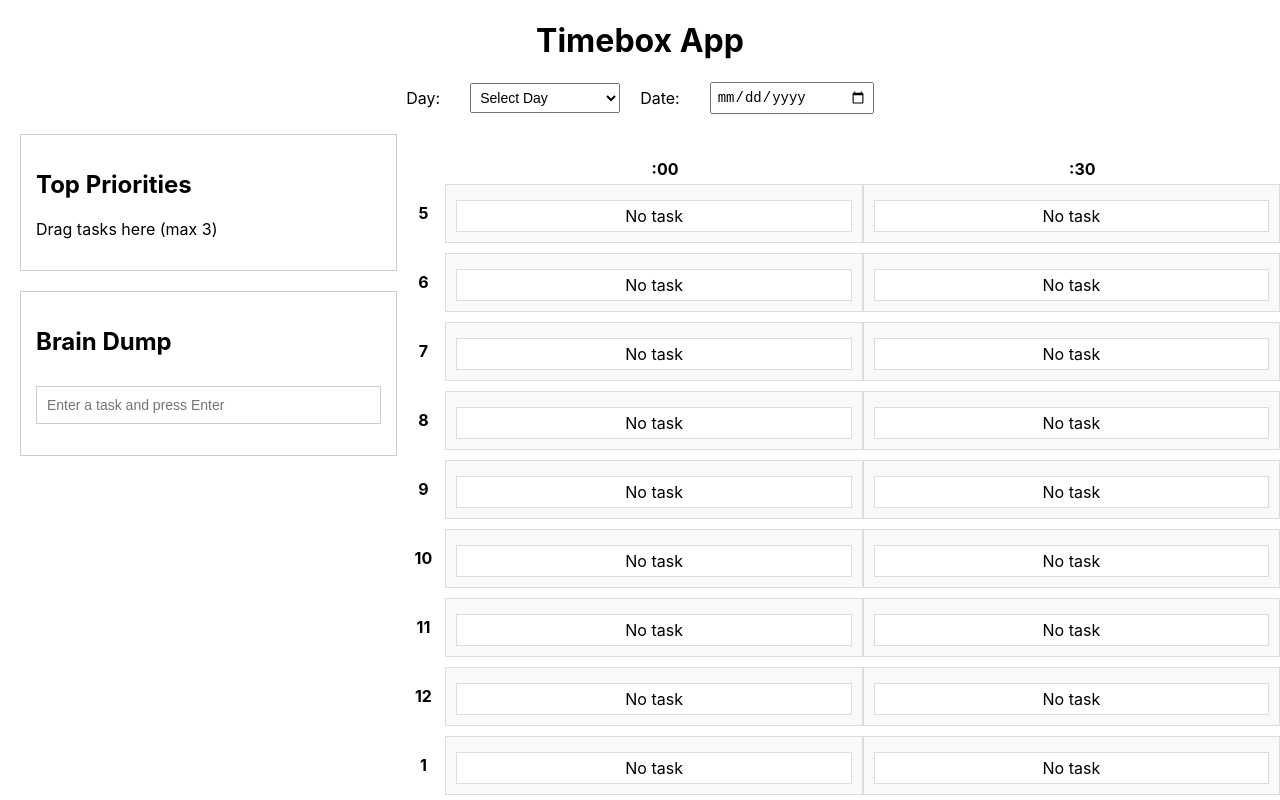
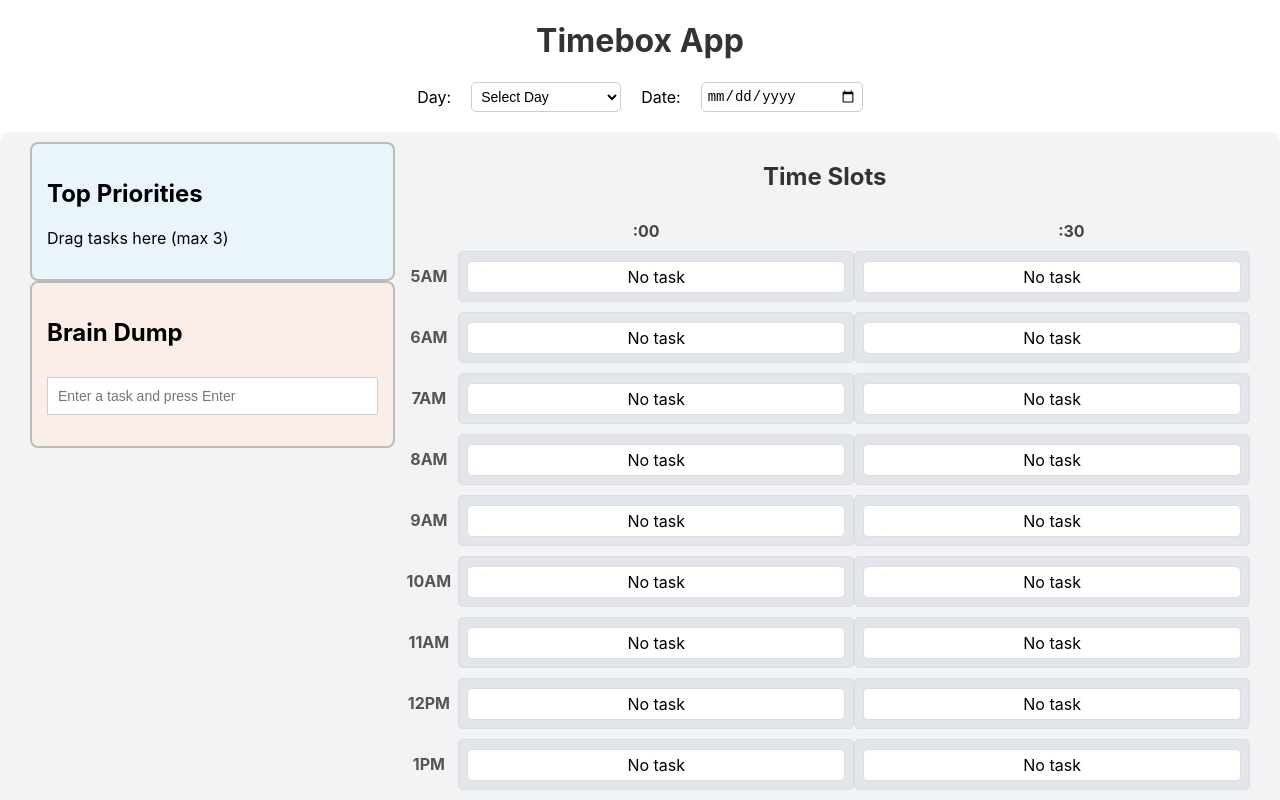
Before and after one commit to MidziRibery/timebox, a React (Create React App) app: page / in a window 1280 px wide. Shown: the top 800 px of the page. Built offline with nearby package versions, Linux system fonts and the light colour scheme.

Commit message:
Going for Time Slot container

```diff
--- a/src/App.css
+++ b/src/App.css
@@ -1,28 +1,44 @@
+/* === General App Styling === */
+
 /* Centering the title "Timebox App" */
 h1 {
   text-align: center;
+  color: #333; /* Darker gray for text */
 }
+
+/* Make the cursor a pointer (hand) when hovering over buttons and draggable items */
+button,
+[draggable="true"] {
+  cursor: pointer;
+}
+
+/* === Layout Containers === */
 
 /* Flex container for left and right sections */
 .timebox-container {
   display: flex;
   justify-content: space-between;
   margin-top: 20px;
+  background-color: #f1f3f4; /* Subtle light gray background */
+  padding: 10px;
+  border-radius: 10px;
 }
 
 /* Left section styling */
 .left-section {
   width: 30%;
   margin-right: 5px;
-  padding-left: 20px; /* Add some padding to push it away from the left */
+  padding-left: 20px;
 }
 
 /* Right section styling */
 .right-section {
   width: 70%;
+  padding-right: 20px;
 }
 
-/* Date Selector (Day and Date fields) */
+/* === Date Selector === */
+
 .date-selector {
   display: flex;
   justify-content: center;
@@ -31,62 +47,104 @@ h1 {
   gap: 20px;
 }
 
-/* Styling for the Day and Date fields */
-.date-selector label {
-  margin-right: 10px;
-}
-
 .date-selector select,
 .date-selector input[type="date"] {
   padding: 5px;
   font-size: 14px;
   width: 150px;
+  border: 1px solid #ccc;
+  border-radius: 5px;
+  background-color: #fff;
 }
+
+/* === Priority List and Brain Dump === */
 
 /* Styling for priority list */
 .priority-list {
-  border: 1px solid #ccc;
+  border: 2px solid #bbb;
   padding: 15px;
-  margin-bottom: 20px;
+  background-color: #e9f5fb; /* Soft blue background */
+  border-radius: 8px;
 }
 
 /* Styling for brain dump */
 .brain-dump {
-  border: 1px solid #ccc;
+  border: 2px solid #bbb;
   padding: 15px;
+  background-color: #fbeee9; /* Soft pink background */
+  border-radius: 8px;
 }
 
 /* Styling for the Brain Dump input field */
 .brain-dump input[type="text"] {
-  width: 100%; /* Make the input field take the full width of the parent container */
-  padding: 10px; /* Add some padding to make it look nicer */
-  font-size: 14px; /* Adjust the font size for better readability */
-  margin-top: 10px; /* Add some space between the input field and the label */
-  border: 1px solid #ccc; /* Add a border */
-  box-sizing: border-box; /* Ensure padding and border are included in the width */
+  width: 100%;
+  padding: 10px;
+  font-size: 14px;
+  margin-top: 10px;
+  border: 1px solid #ccc;
+  box-sizing: border-box;
 }
 
-/* Time slots container */
+.brain-dump ul {
+  list-style-type: none;
+  padding-left: 0;
+  margin-left: 0;
+}
+
+/* === Task List Styling === */
+.priority-item,
+.task-item {
+  display: flex;
+  justify-content: space-between;
+  align-items: center;
+  margin-bottom: 10px;
+  padding: 10px;
+  border: 1px solid #ddd;
+  background-color: #f9f9f9;
+  border-radius: 5px;
+  color: #333;
+}
+
+/* === Button Styling === */
+.priority-item button,
+.task-item button {
+  background-color: #ff6666;
+  color: white;
+  border: none;
+  padding: 5px 10px;
+  margin-left: 20px;
+  border-radius: 5px;
+}
+
+.priority-item button:hover,
+.task-item button:hover {
+  background-color: #ff4d4d;
+}
+
+/* === Time Slot Styling === */
 .time-slots-container {
   width: 100%;
   margin-top: 20px;
+}
+
+.time-slots-container h2 {
+  text-align: center;
+  color: #333; /* Darker gray for better readability */
 }
 
 /* Header row to display :00 and :30 */
 .time-slots-header {
   display: flex;
   justify-content: space-between;
-  padding: 5px 0;
+  padding: 10px 0;
   text-align: center;
   font-weight: bold;
-}
-
-.hour-column-header {
-  width: 5%; /* Ensures the header for hours has space */
+  color: #444;
 }
 
 .time-slot-header {
-  width: 45%; /* Matches the width of the time slots below */
+  width: 40%; /* Ensure proper space distribution */
+  margin-right: 1%; /* Adjust this value for finer control */
 }
 
 /* Time slot row */
@@ -98,79 +156,24 @@ h1 {
 }
 
 .hour-column {
-  width: 5%; /* Adjusted to make the hour column narrower */
+  width: 7%;
   text-align: center;
+  color: #555; /* Muted text color */
 }
 
 .time-slot {
-  width: 45%; /* Matches width to the headers */
-  padding: 10px;
+  width: 45%;
+  padding: 8px;
   border: 1px solid #ddd;
-  background-color: #f9f9f9;
+  background-color: #e2e6ea; /* Soft light gray for time slots */
   text-align: center;
+  border-radius: 5px;
 }
 
 .task-slot {
-  margin-top: 5px;
+  margin-top: 1px;
   padding: 5px;
   border: 1px solid #ddd;
   background-color: #fff;
-  text-align: center;
+  border-radius: 5px;
 }
-
-.brain-dump ul {
-  list-style-type: none; /* Remove bullet points */
-  padding-left: 0; /* Remove default padding on the left */
-  margin-left: 0; /* Remove any extra margin */
-}
-
-/* Styling for priority items and task items */
-.priority-item,
-.task-item {
-  display: flex;
-  justify-content: space-between; /* Ensures text and button are on opposite ends */
-  align-items: center; /* Centers the content vertically */
-  margin-bottom: 10px;
-  padding: 5px;
-  border: 1px solid #ddd; /* Add a light border around each task */
-  background-color: #f9f9f9; /* Light background color */
-}
-
-/* Styling for the 'Del' button */
-.priority-item button,
-.task-item button {
-  background-color: #ff6666;
-  color: white;
-  border: none;
-  padding: 5px 10px;
-  margin-left: 20px; /* Increase margin to move the button further right */
-  cursor: pointer;
-}
-
-/* Add a hover effect to the 'Del' button */
-.priority-item button:hover,
-.task-item button:hover {
-  background-color: #ff4d4d;
-}
-
-/* Ensure the task name stays on the left */
-.priority-item span,
-.task-item span {
-  flex-grow: 1; /* Allow the task name to take up the remaining space */
-  text-align: left; /* Align text to the left */
-}
-
-/* Make the cursor a pointer (hand) when hovering over buttons */
-button {
-  cursor: pointer;
-}
-
-/* Make the cursor a pointer (hand) when hovering over draggable tasks */
-.task-item {
-  cursor: pointer;
-}
-
-/* Make the cursor a pointer (hand) when hovering over any draggable element */
-[draggable="true"] {
-  cursor: pointer;
-}
--- a/src/components/TimeSlots.js
+++ b/src/components/TimeSlots.js
@@ -2,24 +2,24 @@ import React, { useState } from "react";
 
 const TimeSlots = () => {
   const hours = [
-    "5",
-    "6",
-    "7",
-    "8",
-    "9",
-    "10",
-    "11",
-    "12",
-    "1",
-    "2",
-    "3",
-    "4",
-    "5",
-    "6",
-    "7",
-    "8",
-    "9",
-    "10",
+    "5AM",
+    "6AM",
+    "7AM",
+    "8AM",
+    "9AM",
+    "10AM",
+    "11AM",
+    "12PM",
+    "1PM",
+    "2PM",
+    "3PM",
+    "4PM",
+    "5PM",
+    "6PM",
+    "7PM",
+    "8PM",
+    "9PM",
+    "10PM",
   ];
 
   const [tasksInSlots00, setTasksInSlots00] = useState(
@@ -29,7 +29,6 @@ const TimeSlots = () => {
     Array(hours.length).fill(null)
   );
 
-  // Handle drop into time slots
   const handleDrop = (e, slotType, index) => {
     const task = e.dataTransfer.getData("text");
 
@@ -44,16 +43,13 @@ const TimeSlots = () => {
     }
   };
 
-  // Allow drop action
   const allowDrop = (e) => {
     e.preventDefault();
   };
 
-  // Handle dragging out of a time slot (cut)
   const handleDragStart = (e, task, slotType, index) => {
     e.dataTransfer.setData("text", task);
 
-    // Remove task from current slot
     if (slotType === ":00") {
       const newTasksInSlots00 = [...tasksInSlots00];
       newTasksInSlots00[index] = null;
@@ -67,13 +63,13 @@ const TimeSlots = () => {
 
   return (
     <div className="time-slots-container">
+      <h2>Time Slots</h2> {/* New header for Time Slots */}
       {/* Header row for :00 and :30 */}
       <div className="time-slots-header">
         <div className="hour-column-header"></div> {/* Empty for alignment */}
         <div className="time-slot-header">:00</div>
         <div className="time-slot-header">:30</div>
       </div>
-
       {/* Time slots rendered side by side with hour column */}
       {hours.map((hour, index) => (
         <div className="time-slot-row" key={index}>
```
